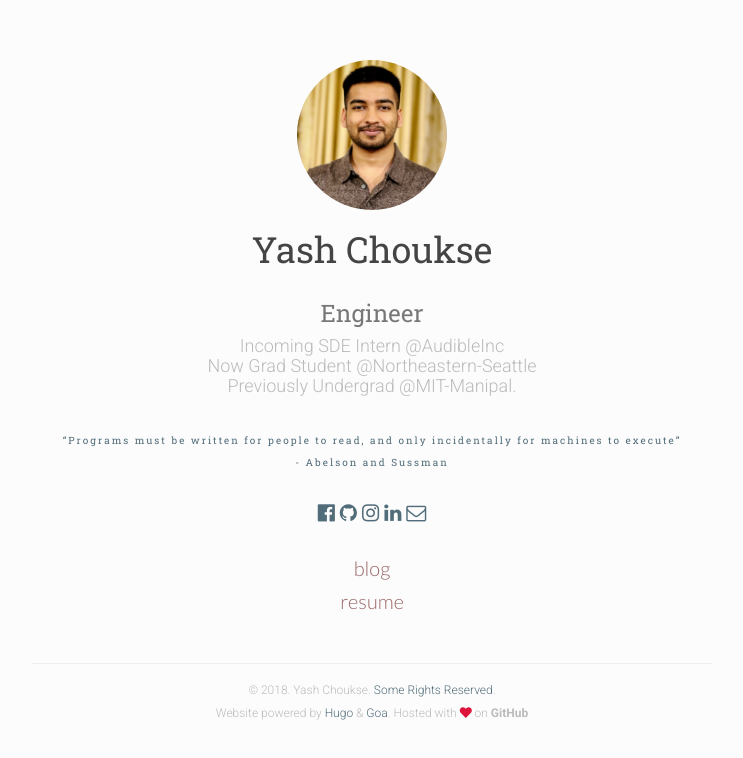
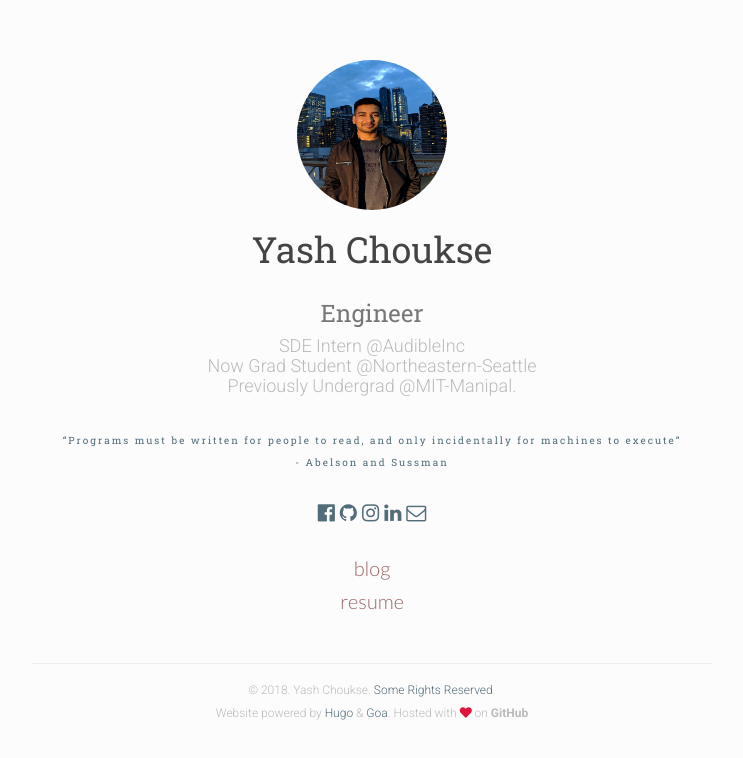
Before and after one commit to yash1195/yash1195.github.io, a plain HTML site: page index.html in a window 1280 px wide. Shown: the whole page, without its empty margins (268-1011 px from the left). Drawn offline with nearby package versions, Linux system fonts and the light colour scheme.

Commit message:
rebuilding site Sun Jul  8 14:37:44 EDT 2018

```diff
--- a/index.html
+++ b/index.html
@@ -46,7 +46,7 @@
 
 
 <header class="row text-center header">
-   <img src="/img/headshot.jpg" alt="Author Image" class="img-circle text-center headshot">
+   <img src="/img/headshot-new.jpg" alt="Author Image" class="img-circle text-center headshot">
   <h1 class="author">Yash Choukse</h1>
 </header>
 
@@ -57,7 +57,7 @@
 
 
 
-  <h4 class="description">Incoming SDE Intern @AudibleInc <br> Now Grad Student @Northeastern-Seattle <br> Previously Undergrad @MIT-Manipal.</h4>
+  <h4 class="description">SDE Intern @AudibleInc <br> Now Grad Student @Northeastern-Seattle <br> Previously Undergrad @MIT-Manipal.</h4>
 
 
 
```
